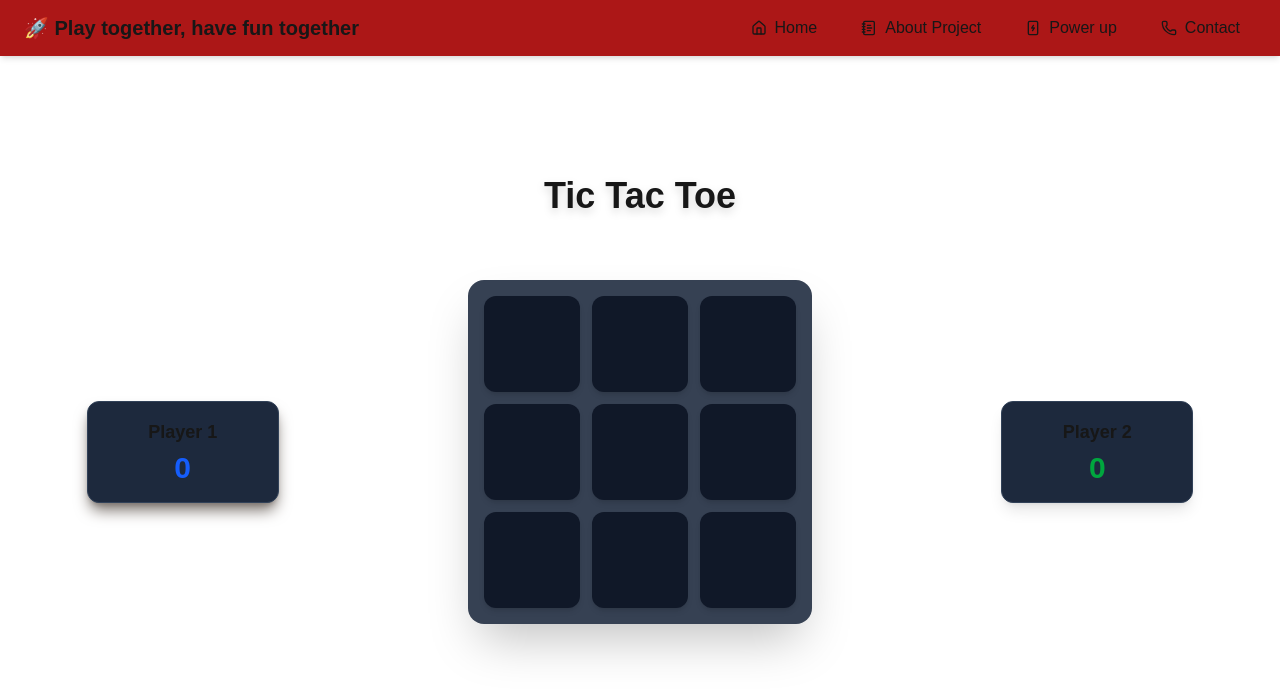
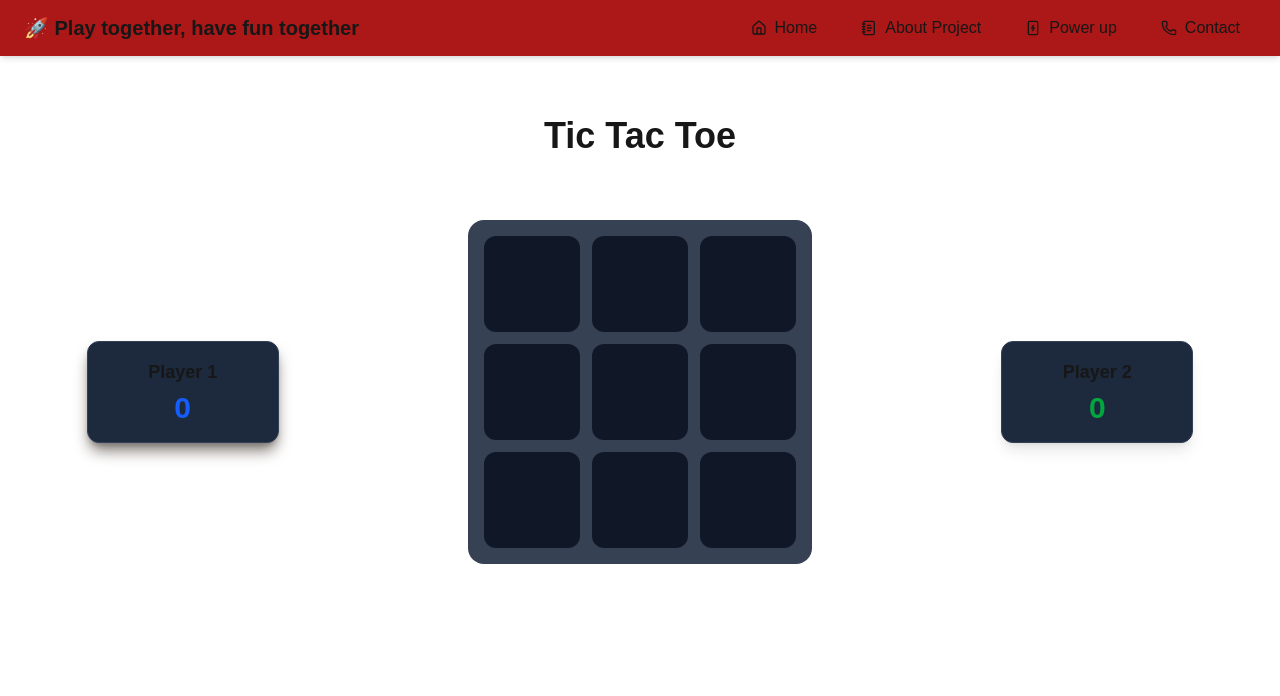
Before and after one commit to Lucasrfon/gametogether, a Next.js app: page /games/tictactoe in a window 1280 px wide. Shown: the top 696 px of the page. Built offline with nearby package versions, Linux system fonts and the light colour scheme.

Commit message:
fix: main content moving and remove shadows

```diff
--- a/src/app/games/tictactoe/page.tsx
+++ b/src/app/games/tictactoe/page.tsx
@@ -61,7 +61,7 @@ export default function TicTacToeBoard() {
 
   return (
     <div className="min-h-screen flex flex-col items-center justify-center gap-8">
-      <h1 className="text-4xl font-bold mb-8 drop-shadow-lg">Tic Tac Toe</h1>
+      <h1 className="text-4xl font-bold mb-8">Tic Tac Toe</h1>
 
       <div className="flex items-center justify-around min-w-full max-w-3xl px-4 gap-12">
         <Score
@@ -70,13 +70,13 @@ export default function TicTacToeBoard() {
           className={player === 1 ? 'shadow-stone-500' : ''}
         ></Score>
 
-        <div className="grid grid-cols-3 gap-3 bg-gray-700 p-4 rounded-2xl shadow-2xl">
+        <div className="grid grid-cols-3 gap-3 bg-gray-700 p-4 rounded-2xl">
           {board.map((cell, i) => (
             <div
               key={i}
               onClick={() => handleClick(i)}
               className="w-24 h-24 flex items-center justify-center text-4xl font-bold
-                       bg-gray-900 rounded-xl shadow-md
+                       bg-gray-900 rounded-xl
                        hover:scale-105 hover:bg-gray-600 transition-all duration-200
                        cursor-pointer select-none"
             >
@@ -92,8 +92,11 @@ export default function TicTacToeBoard() {
         ></Score>
       </div>
 
-      {result && (
-        <div className="text-center">
+      <div
+        className={`transition-all min-h-22 duration-300 text-center ${
+          result ? 'opacity-100 visible' : 'opacity-0 invisible'
+        }`}
+      >
         <h2 className="text-2xl font-semibold mb-4">{result}</h2>
         <Button
           onClick={() => {
@@ -104,7 +107,6 @@ export default function TicTacToeBoard() {
           Play Again
         </Button>
       </div>
-      )}
     </div>
   );
 }
```
Lines whose indentation alone changed are shown as unchanged.
